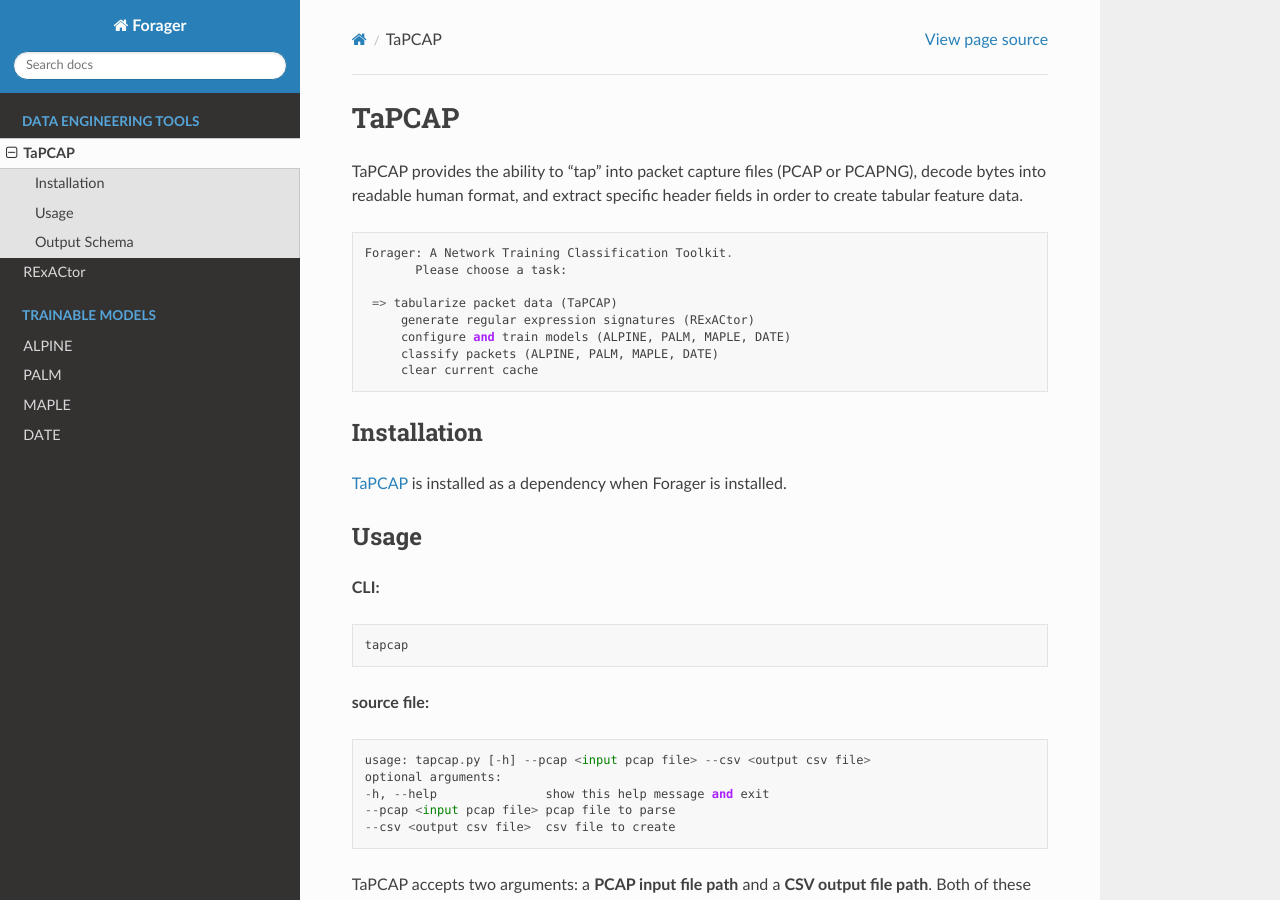
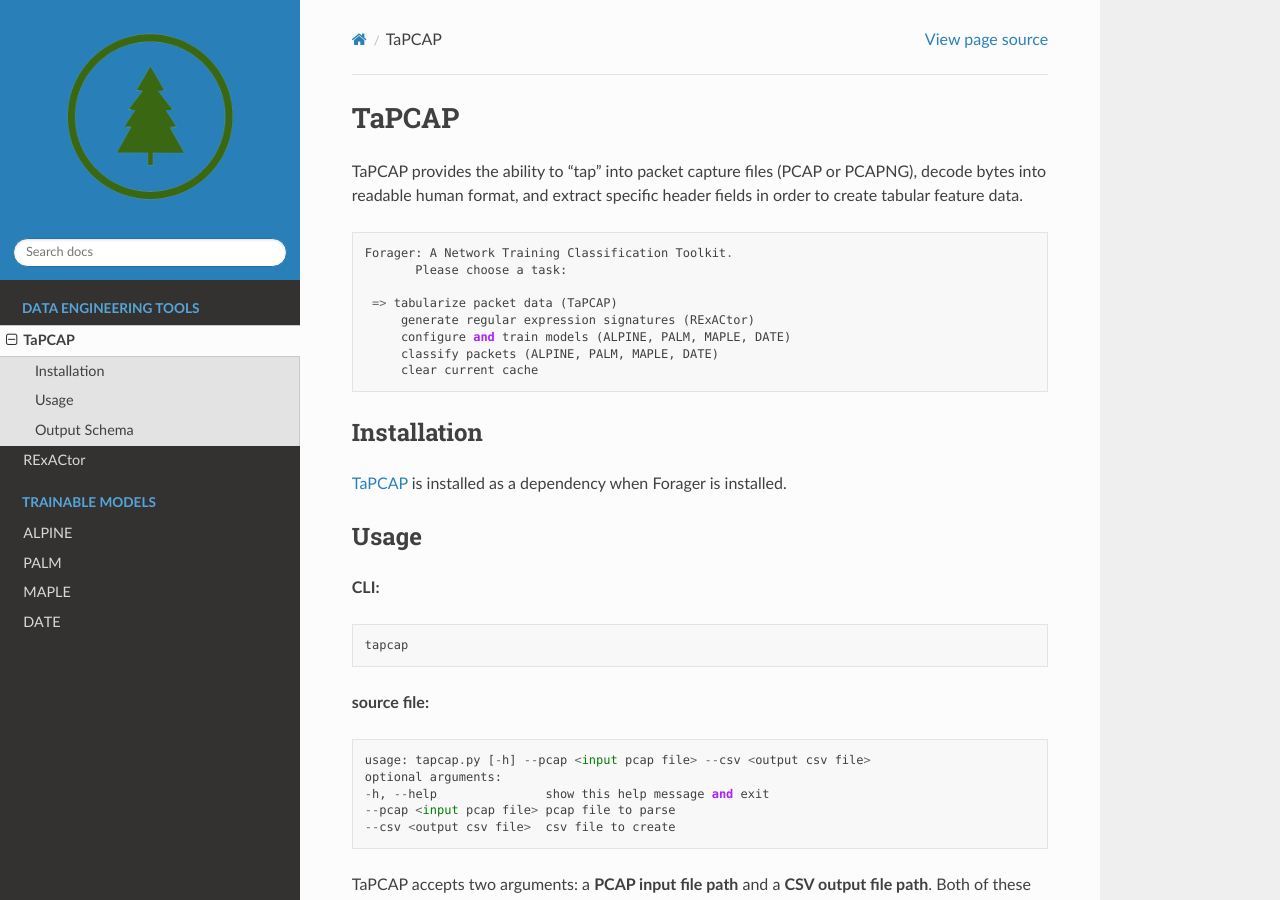
Before and after one commit to mayakapoor/forager, a Sphinx documentation site: the page built from docs/tapcap.rst, in a window 1280 px wide and 900 px high. Built offline with Sphinx 7.4.7 and the Read the Docs theme 2.0.0, drawn with Linux system fonts in a browser that asks for light colours.

Commit message:
adding logo

```diff
--- a/docs/conf.py
+++ b/docs/conf.py
@@ -29,3 +29,8 @@
 
 html_theme = 'sphinx_rtd_theme'
 html_static_path = ['_static']
+html_logo = "alpine_nobg.png"
+html_theme_options = {
+    'logo_only': True,
+    'display_version': False,
+}
--- a/docs/tapcap.rst
+++ b/docs/tapcap.rst
@@ -22,7 +22,7 @@
 Installation
 ~~~~~~~~~~~~~
 
-`TaPCAP <https://tapcap.readthedocs.io/en/latest/>`_ is installed
+`TaPCAP <https://tapcap.readthedocs.io/en/latest/>`__ is installed
 as a dependency when Forager is installed.
 
 Usage
```
Also changed, not shown: docs/alpine_nobg.png (added).
